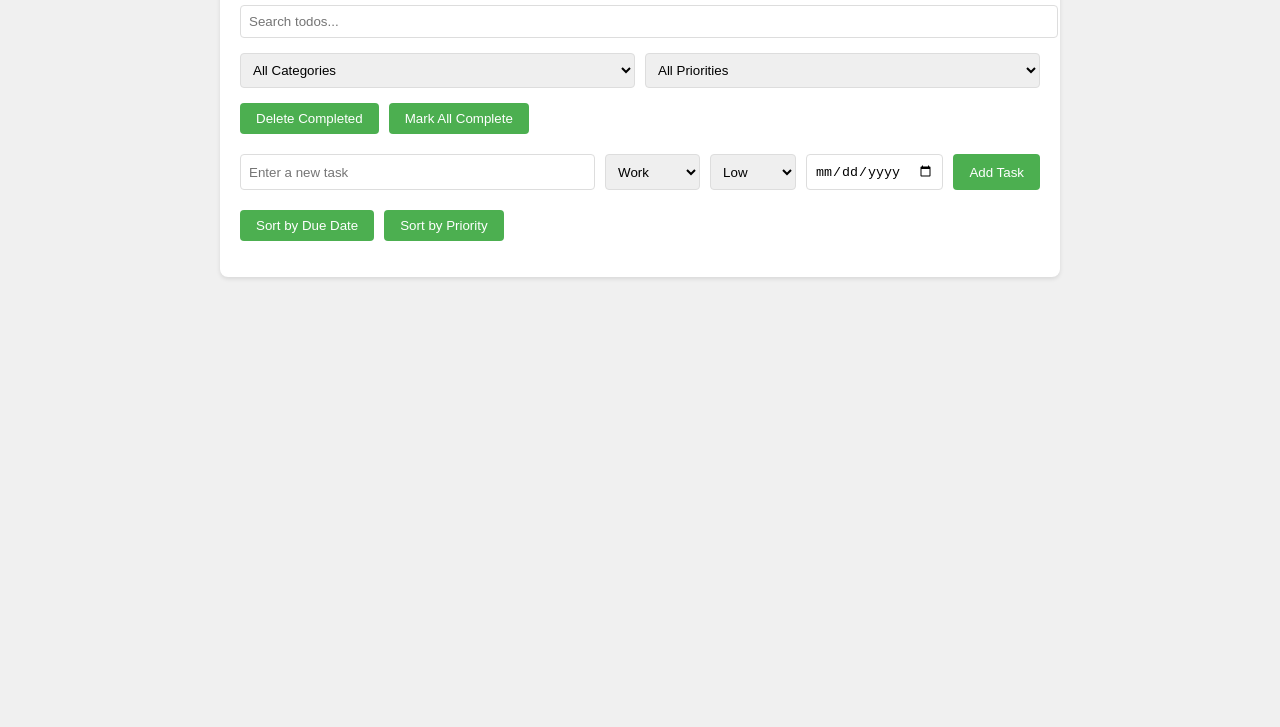
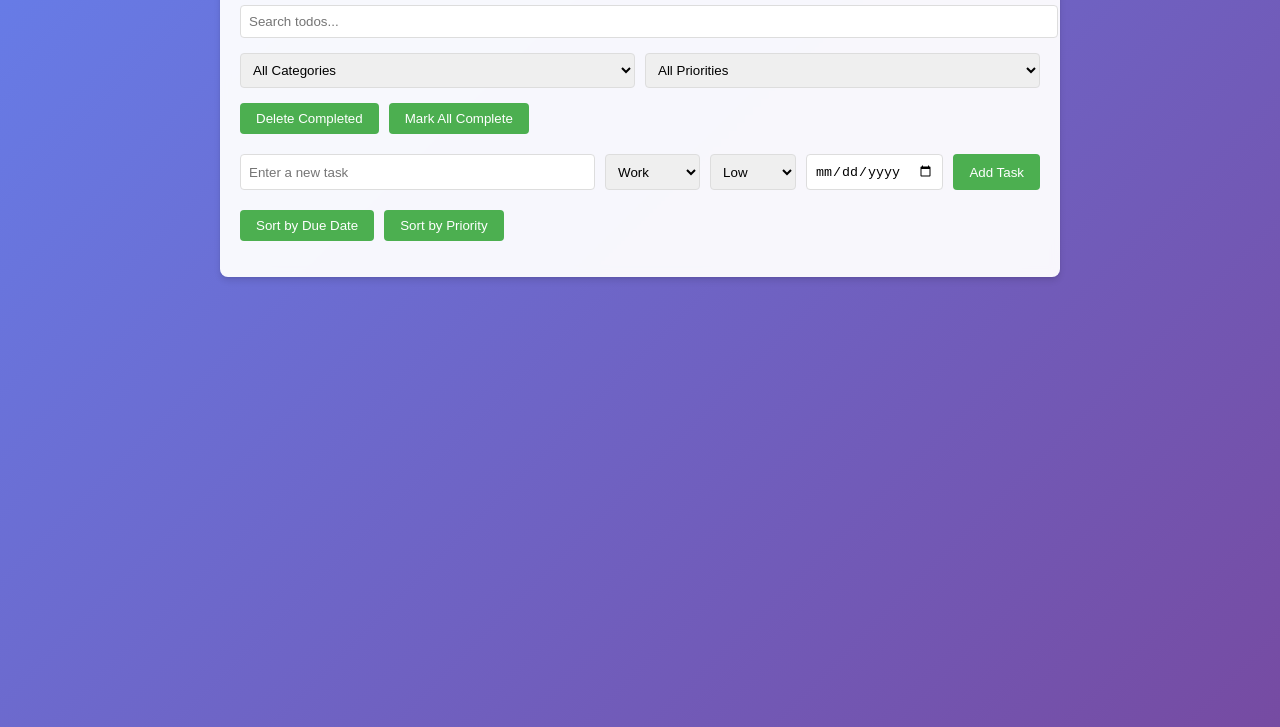
Before and after one commit to TJCQcareai/Ultimate-ToDo-app, a website built with Vite: page index.html in a window 1280 px wide. Shown: the part 113-840 px from the top of the page. Before the commit the page ends 800 px from the top, so only its background shows below. Built offline with nearby package versions, Linux system fonts and the light colour scheme.

Commit message:
Update style.css

```diff
--- a/style.css
+++ b/style.css
@@ -2,16 +2,22 @@ body {
   font-family: Arial, sans-serif;
   margin: 0;
   padding: 20px;
-  background-color: #f0f0f0;
+  /* Add a nice gradient background */
+  background: linear-gradient(135deg, #667eea 0%, #764ba2 100%);
+  /* Or use a pattern (uncomment one of these) */
+  /* background: url('https://www.transparenttextures.com/patterns/cubes.png'); */
+  /* background: url('https://www.transparenttextures.com/patterns/dimension.png'); */
+  min-height: 100vh;
 }
 
 .container {
   max-width: 800px;
   margin: 0 auto;
-  background-color: white;
+  background-color: rgba(255, 255, 255, 0.95); /* Slightly transparent */
   padding: 20px;
   border-radius: 8px;
-  box-shadow: 0 2px 4px rgba(0, 0, 0, 0.1);
+  box-shadow: 0 4px 6px rgba(0, 0, 0, 0.1), 0 1px 3px rgba(0, 0, 0, 0.08);
+  backdrop-filter: blur(5px); /* Frosted glass effect */
 }
 
 h1 {
```
